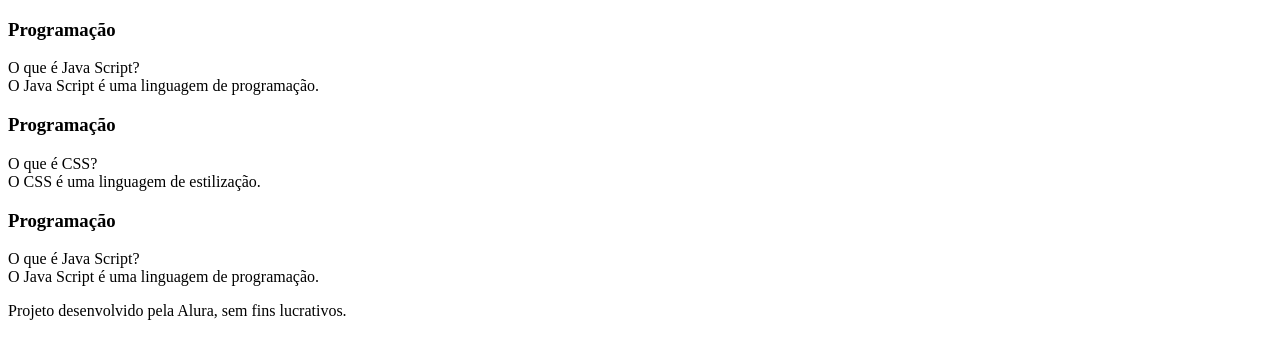
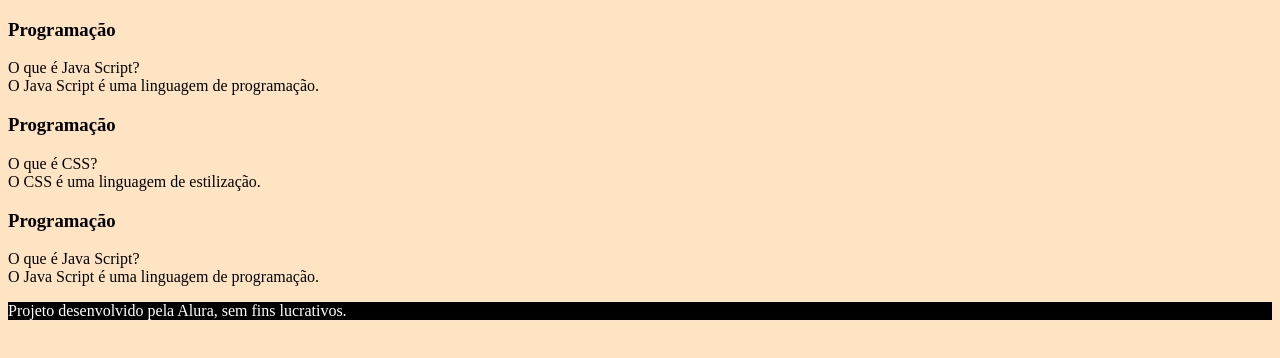
Before and after one commit to santoscamila06/flash-card, a plain HTML site: page index.html in a window 1280 px wide. Drawn offline with Linux system fonts and the light colour scheme; files that its build step writes are made by us from their sources.

Commit message:
Add files via upload

```diff
--- a/style.css
+++ b/style.css
@@ -1,2 +1,9 @@
-body
-::backdrop__color: bisque
+body {
+     background-color: bisque;
+}
+
+footer{
+    background-color: black;
+    color: white;
+    bottom: s;
+}
```
